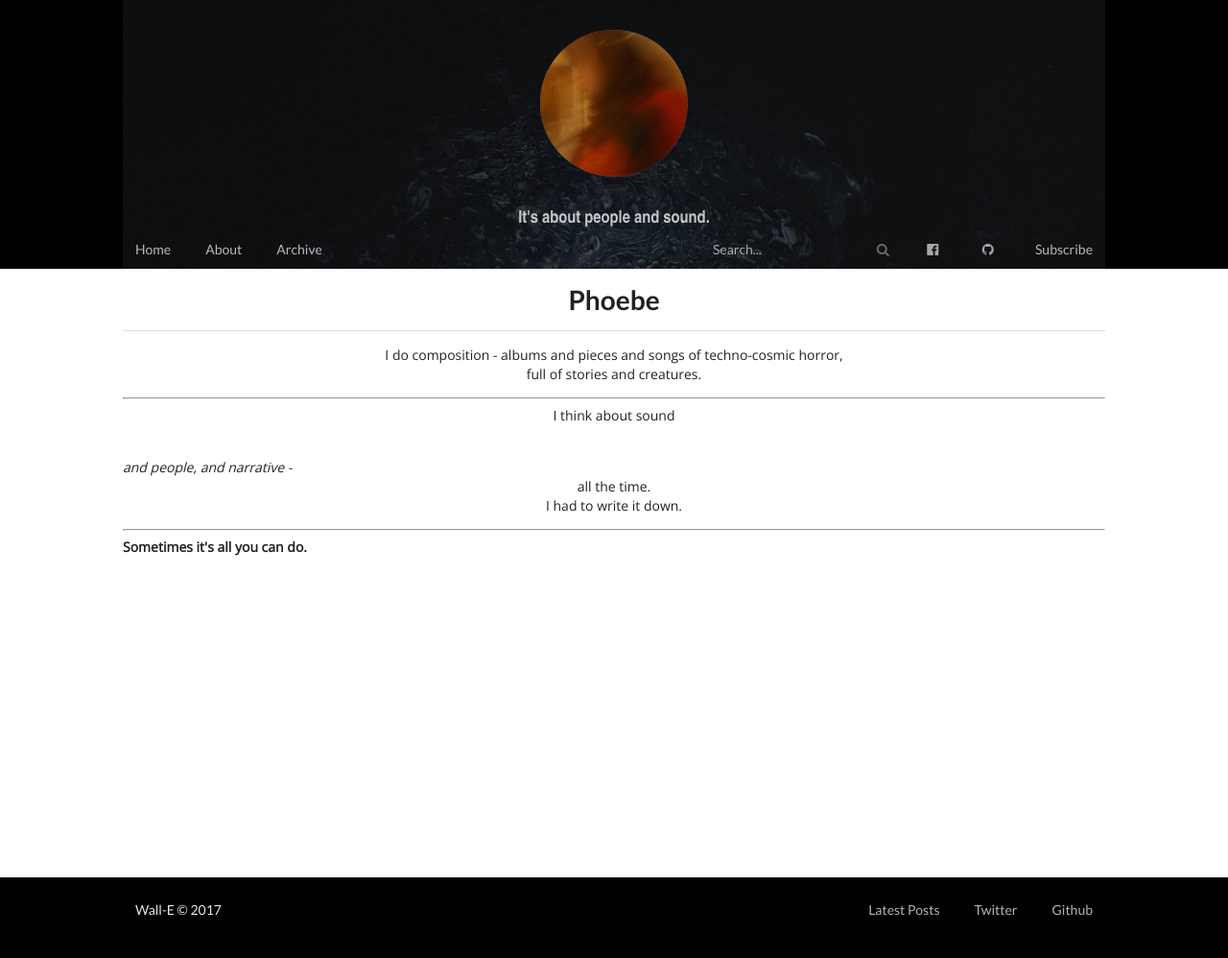
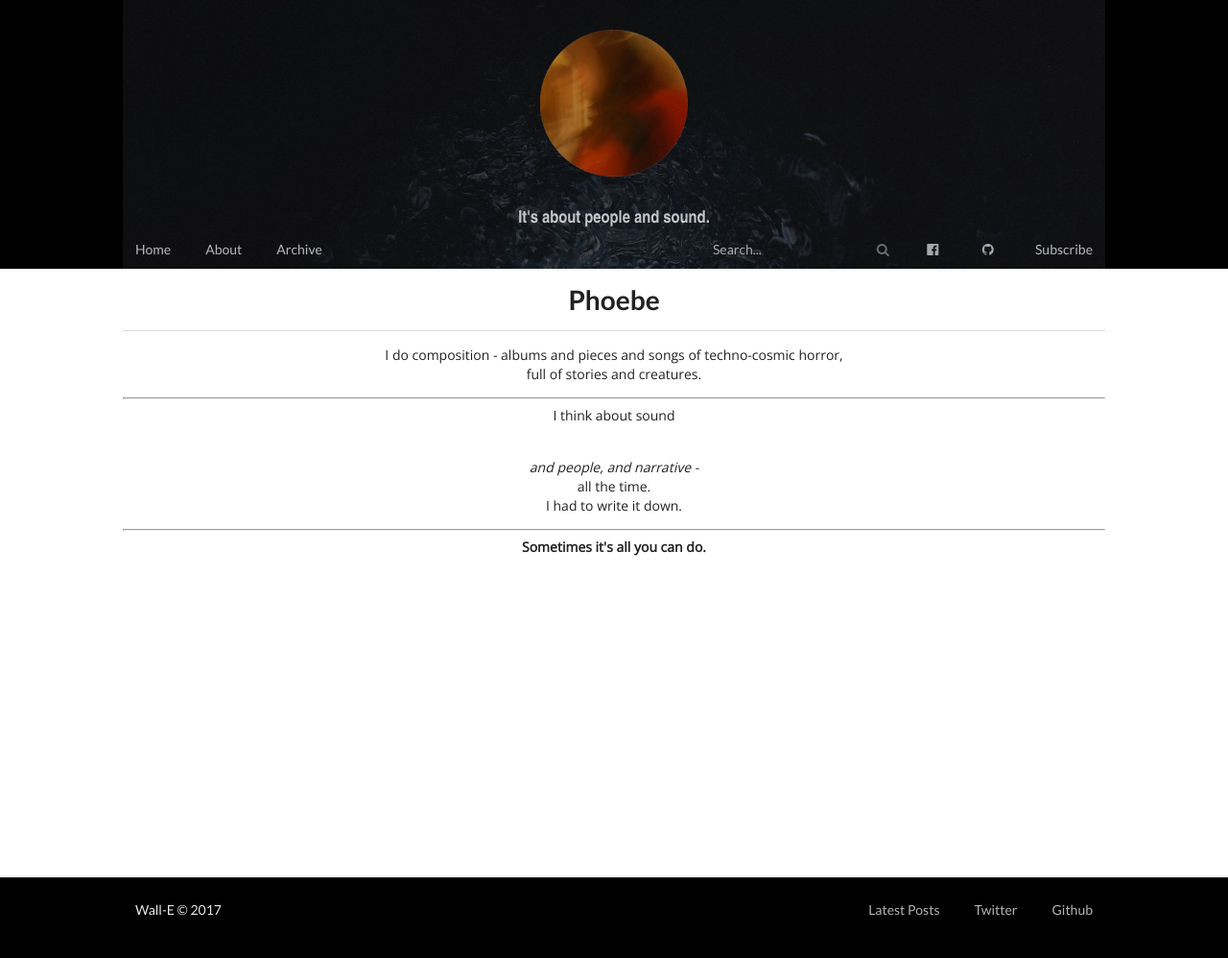
Before and after one commit to ZOOCHOSIS-BLOG/ZOOCHOSIS-BLOG.github.io, a Jekyll site: the page built from about.html, in a window 1280 px wide. Shown: the whole page at 96% size. Built offline with Jekyll 4.4.1, drawn with Linux system fonts in a browser that asks for light colours.

Commit message:
i and b fix

```diff
--- a/about.html
+++ b/about.html
@@ -7,6 +7,9 @@ title: Phoebe
 p { text-align: center; }
 i { text-align: center; }
 b { text-align: center; }
+.post-container {
+  text-align: center;
+}
 </style>
 
 <p>
```
